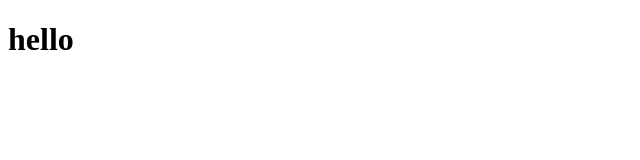
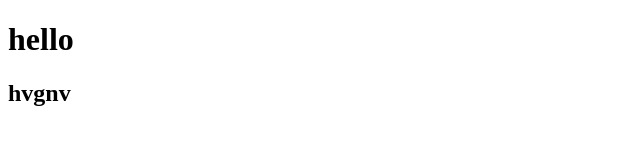
Before and after one commit to Mukhlisa8717/lesson1, a plain HTML site: page index.html in a window 1280 px wide. Shown: the whole page, without its empty margins (0-640 px from the left). Drawn offline with Linux system fonts and the light colour scheme.

Commit message:
first commit

```diff
--- a/index.html
+++ b/index.html
@@ -8,6 +8,7 @@
 <body>
 
     <h1>hello</h1>
+    <h2>hvgnv</h2>
 
 </body>
 </html>
```
